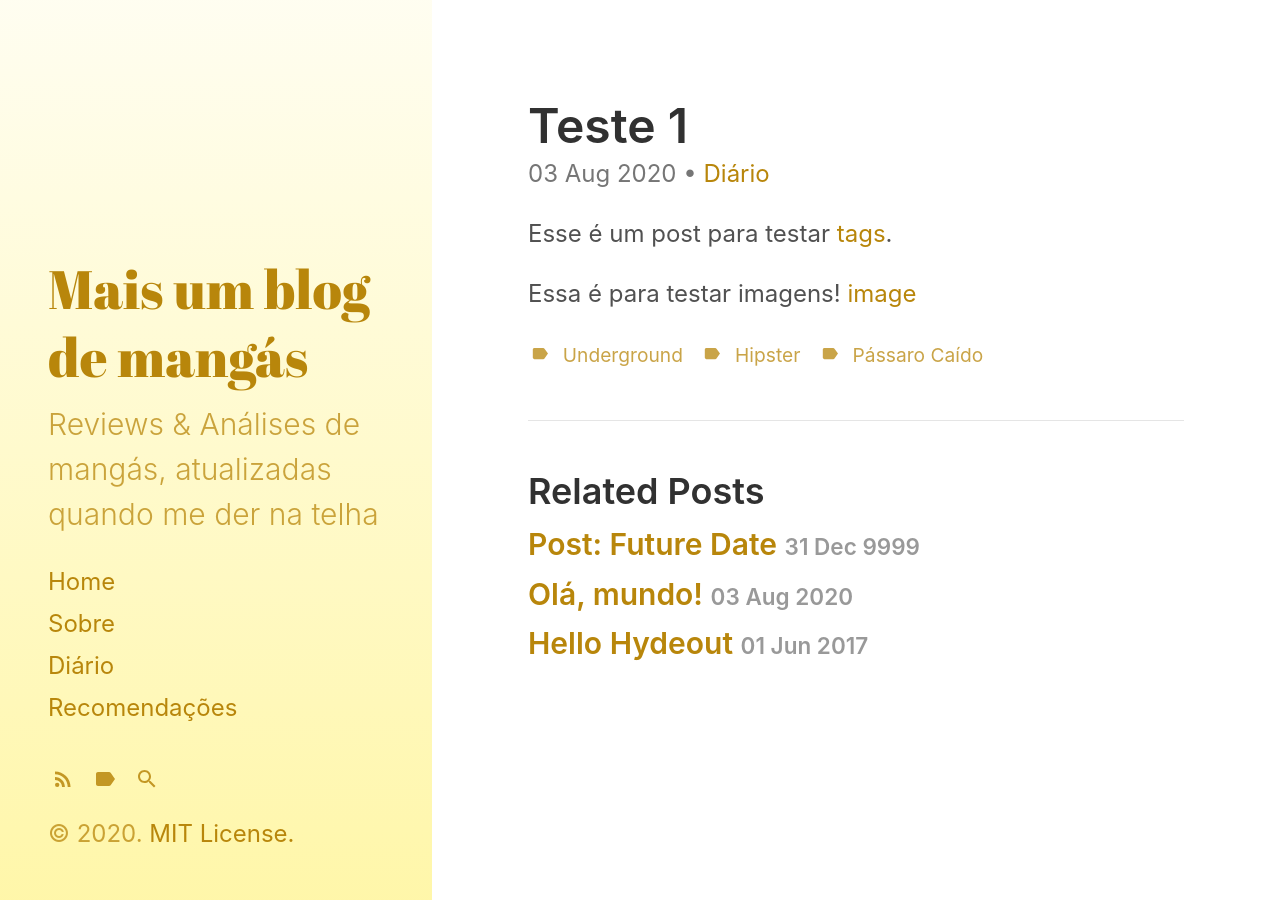
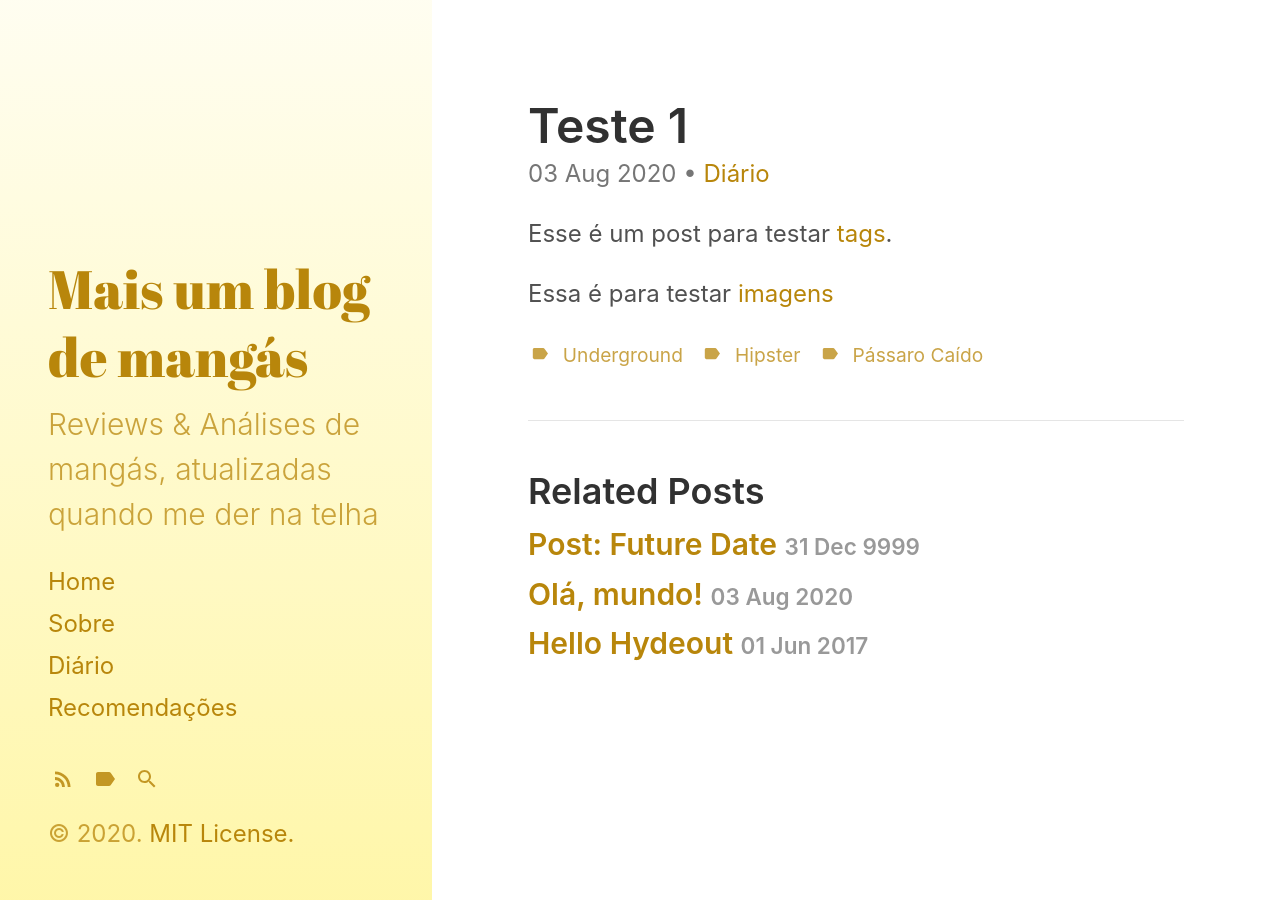
Before and after one commit to luishro/luishro.github.io, a Jekyll site: the page built from _posts/2020-08-03-teste 1.md, in a window 1280 px wide. Built offline with Jekyll 4.4.1, drawn with Linux system fonts in a browser that asks for light colours.

Commit message:
Update 2020-08-03-teste 1.md

```diff
--- a/_posts/2020-08-03-teste 1.md
+++ b/_posts/2020-08-03-teste 1.md
@@ -13,5 +13,4 @@ tags:
 
 Esse é um post para testar [tags](tags).
 
-Essa é para testar imagens!
-[image](https://pbs.twimg.com/media/Ed2v4BLXoAEMRUc?format=jpg&name=medium)
+Essa é para testar [imagens](/assets/images/topbrand.jpg)
```
